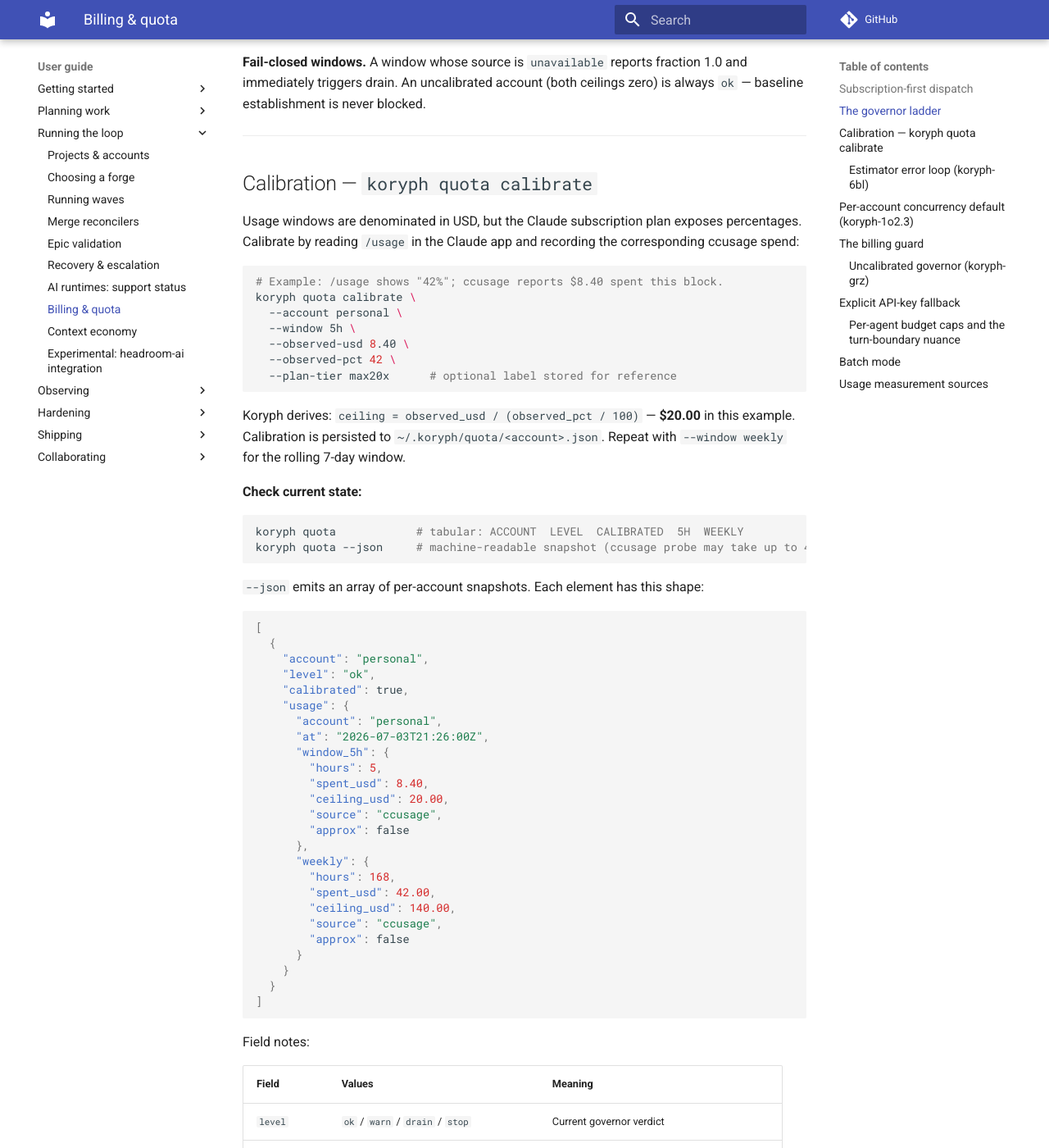
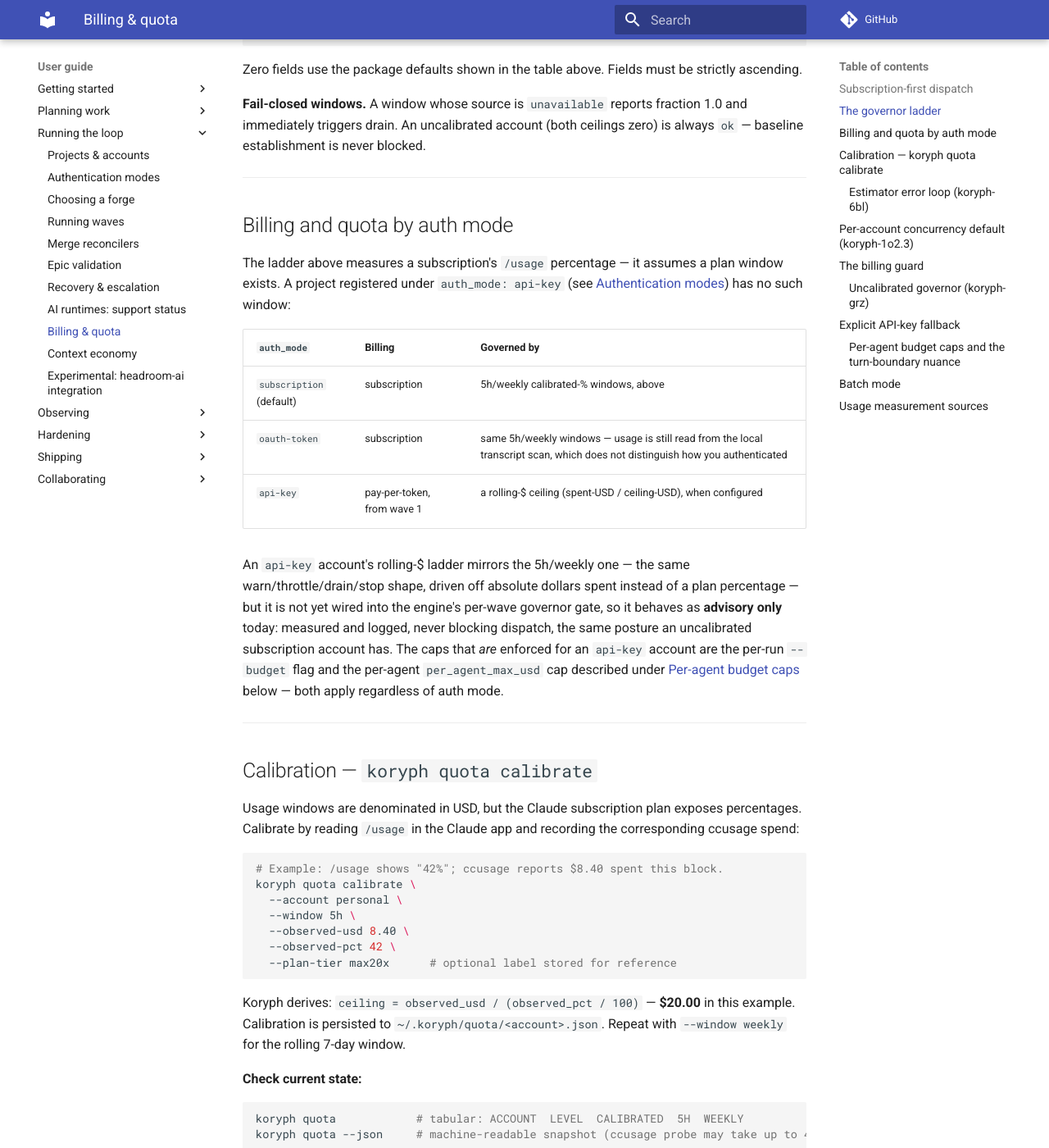
Before and after one commit to koryph/koryph, an MkDocs documentation site: the page built from docs/user-guide/billing-and-quota.md, in a window 1280 px wide and 1400 px high, scrolled down 1448 px. Shown: the whole window at 82% size. Built offline with MkDocs 1.6.1 and Material for MkDocs 9.7.7, drawn with Linux system fonts in a browser that asks for light colours; comment, search, counter and statistics services are not loaded; some of the changed text lies outside the part shown.

Commit message:
docs: add authentication modes chapter, subscription-first framing updates
New user-guide chapter documents the api-key/oauth-token auth modes
(koryph-i3b): registering a non-subscription credential, fingerprint-based
identity verification, the anti-footgun on canonical env var names, and
adopt's no-silent-billing-switch behavior. Updates concepts/accounts.md and
concepts/governors.md to reference the new modes, billing-and-quota.md with
a billing/quota-by-auth-mode section (rolling-$ ladder exists but is not
yet wired into the per-wave gate, so api-key accounts stay advisory today),
projects-and-accounts.md with the new registry fields, and signing.md with
the one-deliberately-injected-credential caveat. Carries the new page's nav
entry in mkdocs.yml.

Signed-off-by: Marshall Cody McCain <cody@mccain.family>

```diff
--- a/docs/user-guide/billing-and-quota.md
+++ b/docs/user-guide/billing-and-quota.md
@@ -5,7 +5,11 @@
 
 Koryph is subscription-first: every dispatched agent runs against your
 Claude subscription by default. Per-token (API-key) spend is an opt-in
-exception that requires three explicit gates to open.
+exception, entered one of two ways: a break-glass fallback under a
+subscription account (three explicit gates, below), or a project registered
+explicitly under `auth_mode: api-key` (see [Authentication
+modes](authentication-modes.md)), which bills per token from wave one
+instead of the subscription. Neither path is ever entered by accident.
 
 ---
 
@@ -63,6 +67,31 @@ strictly ascending.
 **Fail-closed windows.** A window whose source is `unavailable` reports
 fraction 1.0 and immediately triggers drain. An uncalibrated account (both
 ceilings zero) is always `ok` — baseline establishment is never blocked.
+
+---
+
+## Billing and quota by auth mode
+
+The ladder above measures a subscription's `/usage` percentage — it assumes
+a plan window exists. A project registered under `auth_mode: api-key` (see
+[Authentication modes](authentication-modes.md)) has no such window:
+
+| `auth_mode` | Billing | Governed by |
+|---|---|---|
+| `subscription` (default) | subscription | 5h/weekly calibrated-% windows, above |
+| `oauth-token` | subscription | same 5h/weekly windows — usage is still read from the local transcript scan, which does not distinguish how you authenticated |
+| `api-key` | pay-per-token, from wave 1 | a rolling-$ ceiling (spent-USD / ceiling-USD), when configured |
+
+An `api-key` account's rolling-$ ladder mirrors the 5h/weekly one — the same
+warn/throttle/drain/stop shape, driven off absolute dollars spent instead of
+a plan percentage — but it is not yet wired into the engine's per-wave
+governor gate, so it behaves as **advisory only** today: measured and
+logged, never blocking dispatch, the same posture an uncalibrated
+subscription account has. The caps that *are* enforced for an `api-key`
+account are the per-run `--budget` flag and the per-agent
+`per_agent_max_usd` cap described under [Per-agent budget
+caps](#per-agent-budget-caps-and-the-turn-boundary-nuance) below — both
+apply regardless of auth mode.
 
 ---
 
@@ -250,6 +279,12 @@ Calibrating (below) clears both the warning and the block.
 
 ## Explicit API-key fallback
 
+This is the **break-glass** path — spilling a `subscription`-auth-mode
+account to per-token spend only once it hits governor stop. A project
+registered with `auth_mode: api-key` bills per token from wave one instead
+and never goes through this gate; see [Billing and quota by auth
+mode](#billing-and-quota-by-auth-mode) above.
+
 To continue dispatching after a governor `stop` at subscription-plan
 capacity, all three of the following must be satisfied simultaneously:
 
--- a/mkdocs.yml
+++ b/mkdocs.yml
@@ -61,6 +61,7 @@ nav:
           - Intake: user-guide/intake.md
       - Running the loop:
           - Projects & accounts: user-guide/projects-and-accounts.md
+          - Authentication modes: user-guide/authentication-modes.md
           - Choosing a forge: user-guide/forges.md
           - Running waves: user-guide/running-waves.md
           - Merge reconcilers: user-guide/merge-reconcilers.md
```
Also changed, not shown: docs/concepts/accounts.md (+14 -0 lines), docs/concepts/governors.md (+22 -7 lines), docs/user-guide/authentication-modes.md (added, +160 -0 lines), docs/user-guide/projects-and-accounts.md (+13 -3 lines), docs/user-guide/signing.md (+10 -0 lines).
